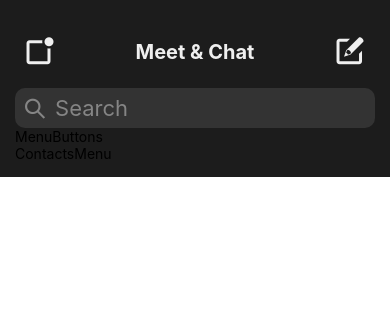
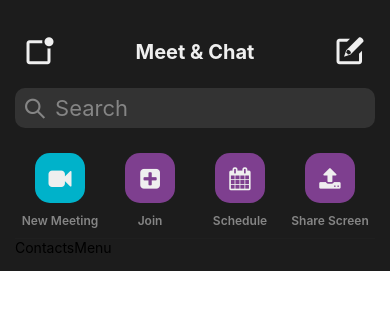
Before and after one commit to Netsujr/zoom-clone, a React Native app: screen / in a window 390 px wide. Shown: the top 310 px of the page. Built offline with nearby package versions, Linux system fonts and the light colour scheme.

Commit message:
manu buttons done!

```diff
--- a/components/MenuButtons.js
+++ b/components/MenuButtons.js
@@ -1,13 +1,86 @@
 import React from 'react';
-import { View, Text } from 'react-native';
+import { View, Text, StyleSheet, TouchableOpacity } from 'react-native';
+import FontAwesome from "react-native-vector-icons/FontAwesome";
+import { color } from 'react-native/Libraries/Components/View/ReactNativeStyleAttributes';
 
+
+const items = [
+  {
+    id: 1,
+    name: "video-camera",
+    title: "New Meeting",
+    customColor: "#00b2ca"
+  },
+  {
+    id: 2,
+    name: "plus-square",
+    title: "Join"
+  },
+  {
+    id: 3,
+    name: "calendar",
+    title: "Schedule"
+  },
+  {
+    id: 4,
+    name: "upload",
+    title: "Share Screen"
+  },
+]
 
 const MenuButtons = () => {
   return (
-    <View>
-      <Text>MenuButtons</Text>
+    <View style={styles.container}>
+      {items.map((item, index) =>
+        <View
+          key={index}
+          style={styles.buttonContainer}>
+          <TouchableOpacity style={{
+            // ... unpacks the style of the button
+            ...styles.button,
+            // checks if items has a custom color, otherwise uses set color
+            backgroundColor: item.customColor ? item.customColor : "#7e3f8f"
+          }}>
+            <FontAwesome name={item.name} size={23} color={"#efefef"} />
+          </TouchableOpacity>
+          <Text style={styles.menuText}>{item.title}</Text>
+        </View>
+      )}
     </View>
   );
 };
 
 export default MenuButtons;
+
+const styles = StyleSheet.create({
+  container: {
+    marginTop: 25,
+    paddingBottom: 10,
+    borderBottomColor: "#1f1f1f",
+    borderBottomWidth: 1,
+    flexDirection: "row",
+    justifyContent: "space-between"
+  },
+
+  buttonContainer: {
+    alignItems: "center",
+    // flex 1 spaces them out evenly, stretches entire screen
+    flex: 1
+  },
+
+  menuText: {
+    color: "#858585",
+    fontSize: 12,
+    paddingTop: 10,
+    fontWeight: "600"
+  },
+
+  button: {
+    width: 50,
+    height: 50,
+    // backgroundColor: "blue",
+    borderRadius: 15,
+    justifyContent: "center",
+    alignItems: "center",
+  }
+})
```
